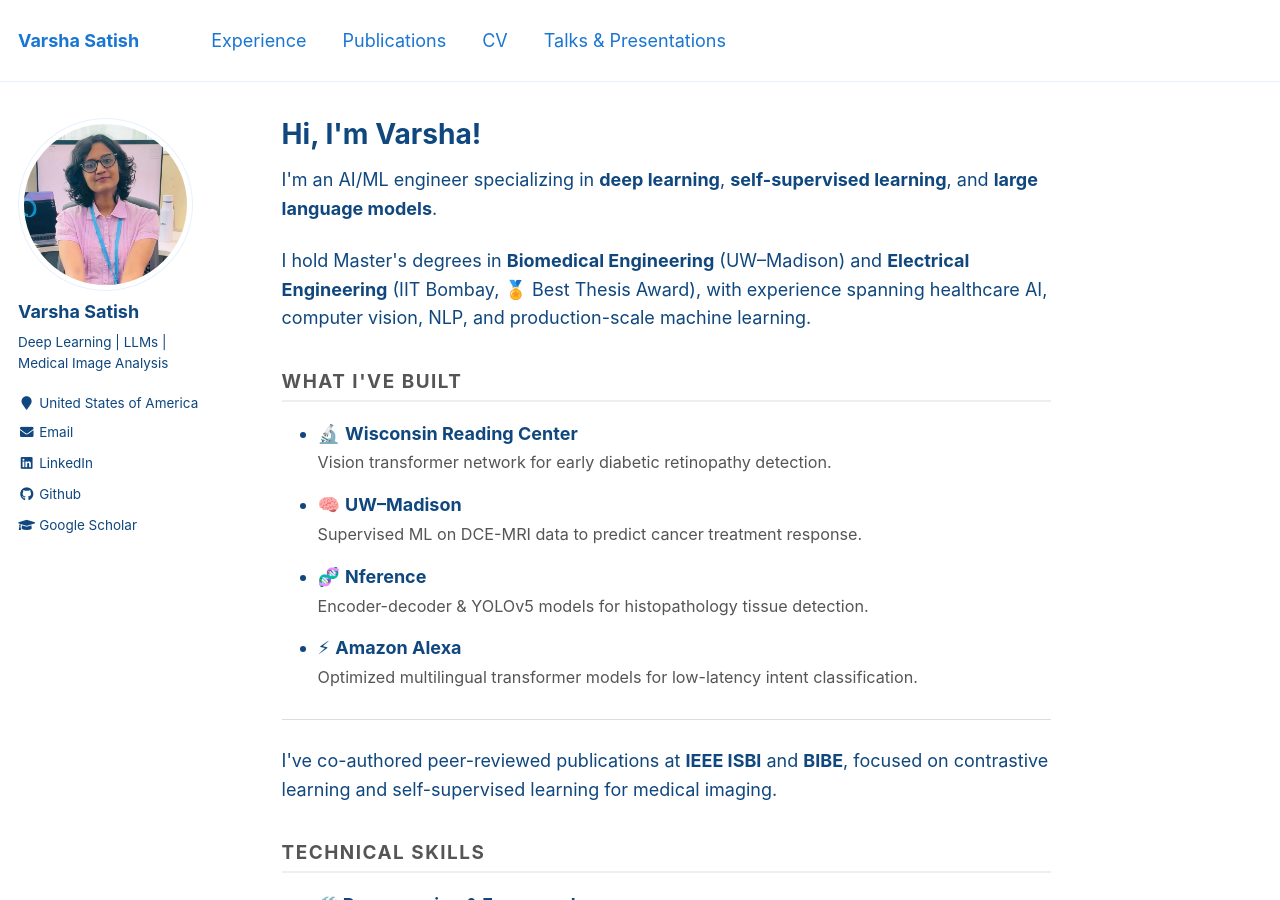
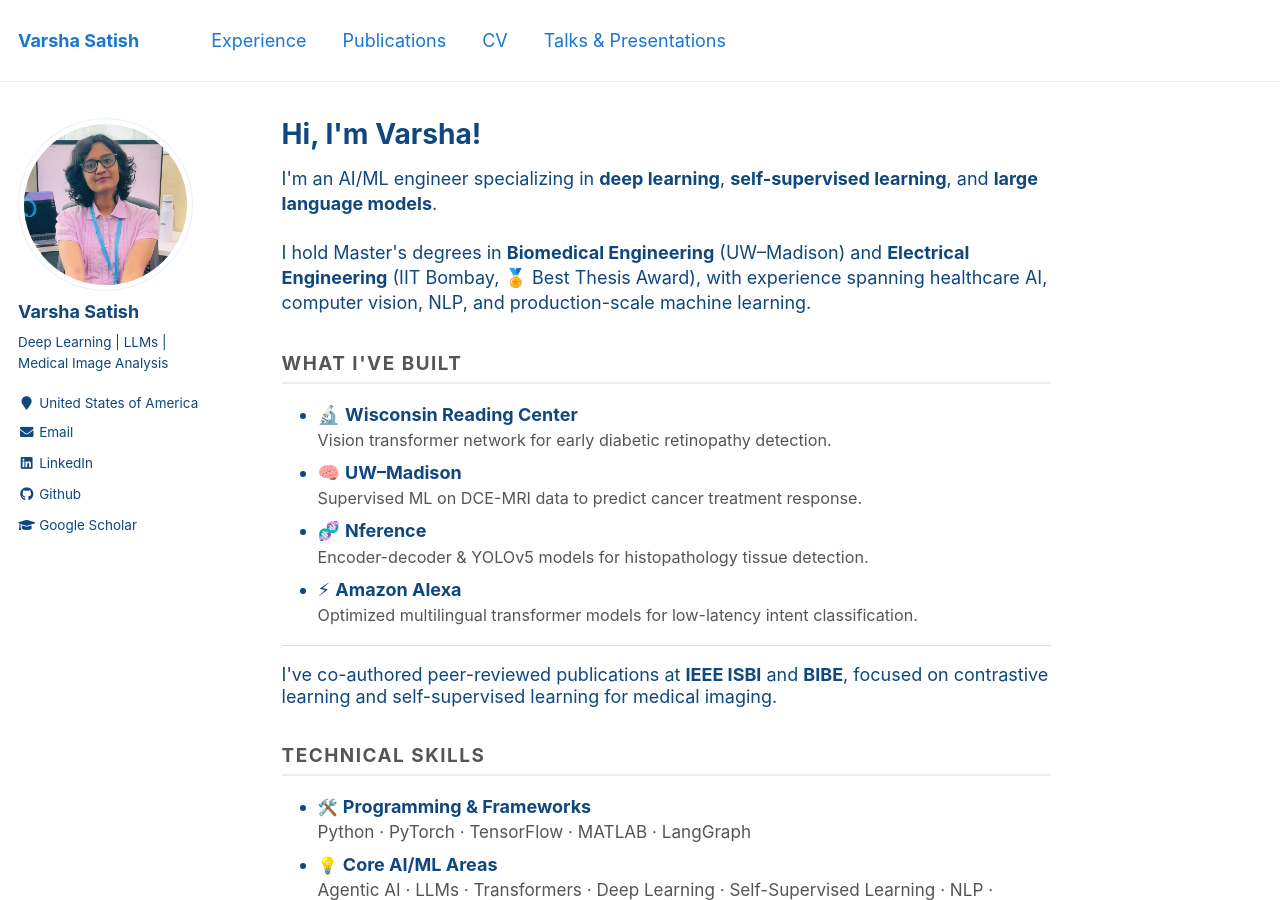
Before and after one commit to VarshaSatish/VarshaSatish.github.io, a Jekyll site: the page built from _pages/about.md, in a window 1280 px wide and 900 px high. Built offline with Jekyll 4.4.1, drawn with Linux system fonts in a browser that asks for light colours.

Commit message:
Update about.md

```diff
--- a/_pages/about.md
+++ b/_pages/about.md
@@ -9,32 +9,32 @@ redirect_from:
 
 <h1>Hi, I'm Varsha!</h1>
 
-<p style="font-size:1.0em;line-height:1.6;">I'm an AI/ML engineer specializing in <strong>deep learning</strong>, <strong>self-supervised learning</strong>, and <strong>large language models</strong>.</p>
+<p style="font-size:1.0em; line-height:1.4;">I'm an AI/ML engineer specializing in <strong>deep learning</strong>, <strong>self-supervised learning</strong>, and <strong>large language models</strong>.</p>
 
-<p style="font-size:1.0em;line-height:1.6;">I hold Master's degrees in <strong>Biomedical Engineering</strong> (UW–Madison) and <strong>Electrical Engineering</strong> (IIT Bombay, 🏅 Best Thesis Award), with experience spanning healthcare AI, computer vision, NLP, and production-scale machine learning.</p>
+<p style="font-size:1.0em; line-height:1.4;">I hold Master's degrees in <strong>Biomedical Engineering</strong> (UW–Madison) and <strong>Electrical Engineering</strong> (IIT Bombay, 🏅 Best Thesis Award), with experience spanning healthcare AI, computer vision, NLP, and production-scale machine learning.</p>
 
 <h2 style="font-size:1.05em;font-weight:700;text-transform:uppercase;letter-spacing:0.08em;color:#555;border-bottom:2px solid #eee;padding-bottom:6px;margin-top:2em;">What I've Built</h2>
 
-<ul style="font-size:1.0em;line-height:1.6;list-style-position:outside;padding-left:2em;margin-left:0;">
-  <li style="margin:0 0 14px 0;"><span style="font-size:1em;">🔬</span> <strong>Wisconsin Reading Center</strong><br><span style="color:#555;font-size:0.9em;line-height:1.4;">Vision transformer network for early diabetic retinopathy detection.</span></li>
-  <li style="margin:0 0 14px 0;"><span style="font-size:1em;">🧠</span> <strong>UW–Madison</strong><br><span style="color:#555;font-size:0.9em;line-height:1.4;">Supervised ML on DCE-MRI data to predict cancer treatment response.</span></li>
-  <li style="margin:0 0 14px 0;"><span style="font-size:1em;">🧬</span> <strong>Nference</strong><br><span style="color:#555;font-size:0.9em;line-height:1.4;">Encoder-decoder & YOLOv5 models for histopathology tissue detection.</span></li>
-  <li style="margin:0 0 14px 0;"><span style="font-size:1em;">⚡</span> <strong>Amazon Alexa</strong><br><span style="color:#555;font-size:0.9em;line-height:1.4;">Optimized multilingual transformer models for low-latency intent classification.</span></li>
+<ul style="font-size:1.0em; line-height:1.4;list-style-position:outside;padding-left:2em;margin-left:0;">
+  <li style="margin:0 0 8px 0;"><span style="font-size:1em;">🔬</span> <strong>Wisconsin Reading Center</strong><br><span style="color:#555;font-size:0.9em;line-height:1.4;">Vision transformer network for early diabetic retinopathy detection.</span></li>
+  <li style="margin:0 0 8px 0;"><span style="font-size:1em;">🧠</span> <strong>UW–Madison</strong><br><span style="color:#555;font-size:0.9em;line-height:1.4;">Supervised ML on DCE-MRI data to predict cancer treatment response.</span></li>
+  <li style="margin:0 0 8px 0;"><span style="font-size:1em;">🧬</span> <strong>Nference</strong><br><span style="color:#555;font-size:0.9em;line-height:1.4;">Encoder-decoder & YOLOv5 models for histopathology tissue detection.</span></li>
+  <li style="margin:0 0 8px 0;"><span style="font-size:1em;">⚡</span> <strong>Amazon Alexa</strong><br><span style="color:#555;font-size:0.9em;line-height:1.4;">Optimized multilingual transformer models for low-latency intent classification.</span></li>
 </ul>
 
-<hr style="border:none;border-top:1px solid #ddd;margin:1.5em 0;">
+<hr style="border:none;border-top:1px solid #ddd;margin:1em 0;">
 
-<p style="font-size:1.0em;line-height:1.6;margin-left:0;">I've co-authored peer-reviewed publications at <strong>IEEE ISBI</strong> and <strong>BIBE</strong>, focused on contrastive learning and self-supervised learning for medical imaging.</p>
+<p style="font-size:1.0em; line-height:1.2;margin-left:0;">I've co-authored peer-reviewed publications at <strong>IEEE ISBI</strong> and <strong>BIBE</strong>, focused on contrastive learning and self-supervised learning for medical imaging.</p>
 
 <h2 style="font-size:1.05em;font-weight:700;text-transform:uppercase;letter-spacing:0.08em;color:#555;border-bottom:2px solid #eee;padding-bottom:6px;margin-top:2em;">Technical Skills</h2>
 
-<ul style="font-size:1.0em;line-height:1.6;list-style-position:outside;padding-left:2em;margin-left:0;">
-  <li style="margin:0 0 14px 0;"><span style="font-size:0.9em;">🛠️</span> <strong>Programming &amp; Frameworks</strong><br><span style="color:#555;font-size:0.95em;line-height:1.4;">Python · PyTorch · TensorFlow · MATLAB · LangGraph</span></li>
-  <li style="margin:0 0 14px 0;"><span style="font-size:0.9em;">💡</span> <strong>Core AI/ML Areas</strong><br><span style="color:#555;font-size:0.95em;line-height:1.4;">Agentic AI · LLMs · Transformers · Deep Learning · Self-Supervised Learning · NLP · Computer Vision</span></li>
-  <li style="margin:0 0 14px 0;"><span style="font-size:0.9em;">🏥</span> <strong>Domains</strong><br><span style="color:#555;font-size:0.95em;line-height:1.4;">Healthcare AI · Precision Medicine · Medical Image Analysis</span></li>
+<ul style="font-size:1.0em; line-height:1.4;list-style-position:outside;padding-left:2em;margin-left:0;">
+  <li style="margin:0 0 8px 0;"><span style="font-size:0.9em;">🛠️</span> <strong>Programming &amp; Frameworks</strong><br><span style="color:#555;font-size:0.95em;line-height:1.4;">Python · PyTorch · TensorFlow · MATLAB · LangGraph</span></li>
+  <li style="margin:0 0 8px 0;"><span style="font-size:0.9em;">💡</span> <strong>Core AI/ML Areas</strong><br><span style="color:#555;font-size:0.95em;line-height:1.4;">Agentic AI · LLMs · Transformers · Deep Learning · Self-Supervised Learning · NLP · Computer Vision</span></li>
+  <li style="margin:0 0 8px 0;"><span style="font-size:0.9em;">🏥</span> <strong>Domains</strong><br><span style="color:#555;font-size:0.95em;line-height:1.4;">Healthcare AI · Precision Medicine · Medical Image Analysis</span></li>
 </ul>
 
-<hr style="border:none;border-top:1px solid #ddd;margin:1.5em 0;">
+<hr style="border:none;border-top:1px solid #ddd;margin:1em 0;">
 
-<p style="font-size:1.1em;line-height:1.6;">📌 <strong>Actively seeking Applied Science / AI-ML Engineer roles.</strong>
+<p style="font-size:1.1em; line-height:1.2;">📌 <strong>Actively seeking Applied Science / AI-ML Engineer roles.</strong>
   <a href="mailto:varshasatish14@gmail.com" style="margin-left:6px;color:#494e52;font-weight:600;">Let's connect →</a></p>
```
